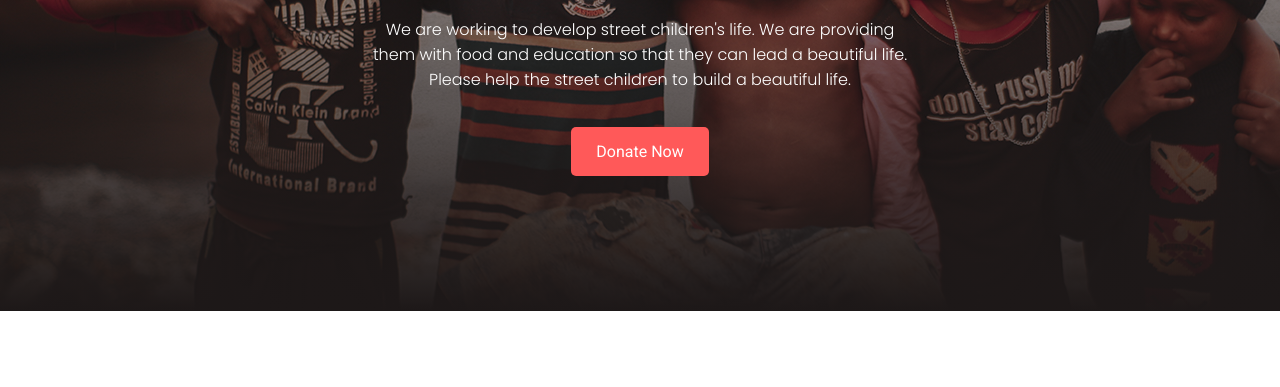
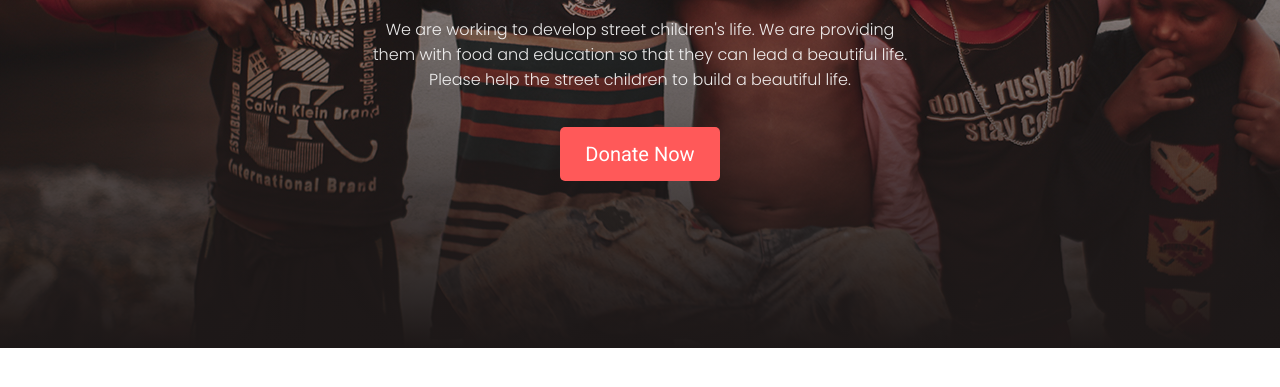
Before and after one commit to indrajith76/donation-website, a plain HTML site: page index.html in a window 1280 px wide. Shown: the part 305-692 px from the top of the page. Drawn offline with Linux system fonts and the light colour scheme.

Commit message:
top banner final commit

```diff
--- a/style.css
+++ b/style.css
@@ -8,10 +8,10 @@
     background-repeat: no-repeat;
 }
 
-.banner-top div {
+.banner-top-child {
     text-align: center;
-    padding: 150px 300px 150px 300px;
-    background: linear-gradient(180deg, transparent,rgb(29, 24, 24));
+    padding: 150px 300px 182px 300px;
+    background: linear-gradient(180deg, transparent,#1d1818);
     color: #FFFFFF;
 }
 
@@ -23,6 +23,7 @@
 .banner-top-child p {
     font-family: 'Poppins', sans-serif;
     font-weight: 300;
+    opacity: .9;
     margin: 0 65px 50px 65px;
 }
 
@@ -32,4 +33,5 @@
     padding: 15px 25px 15px 25px;
     border-radius: 5px;
     color: #ffffff;
+    font-size: 20px;
 }
```
